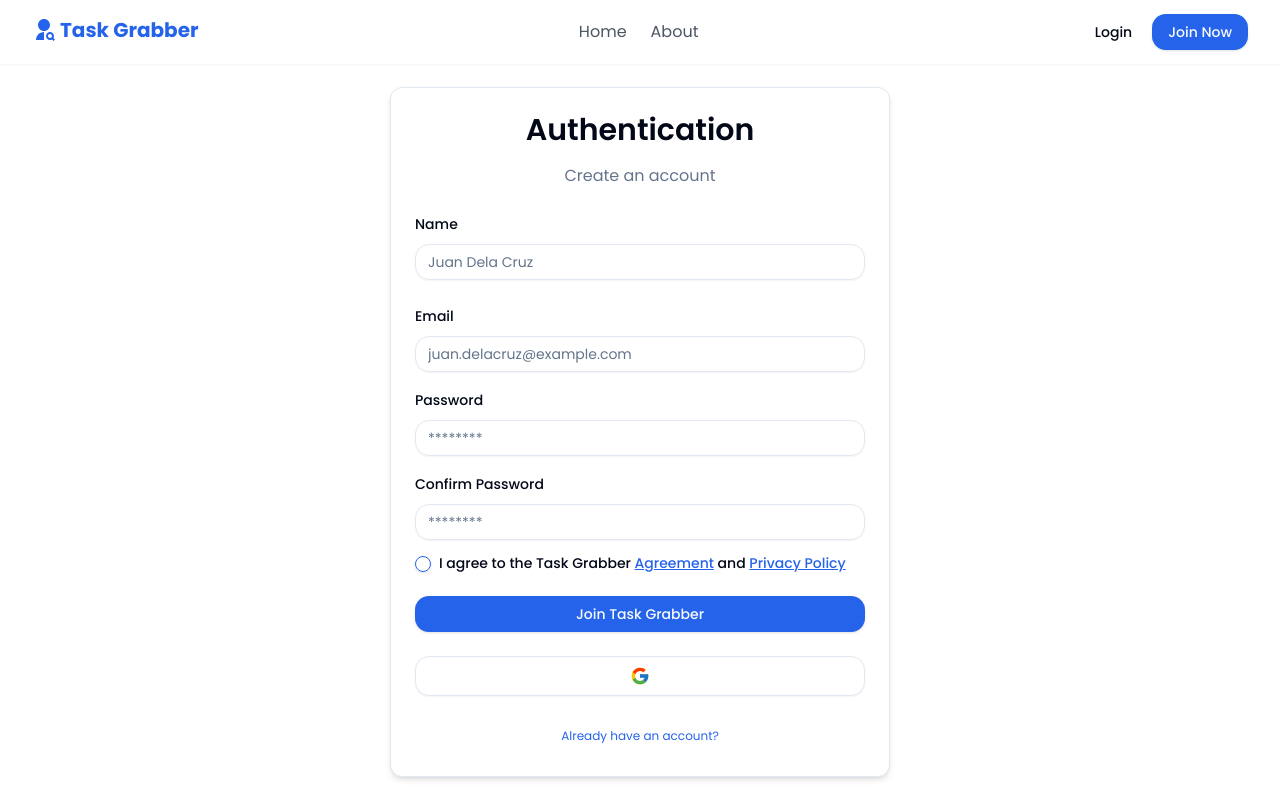
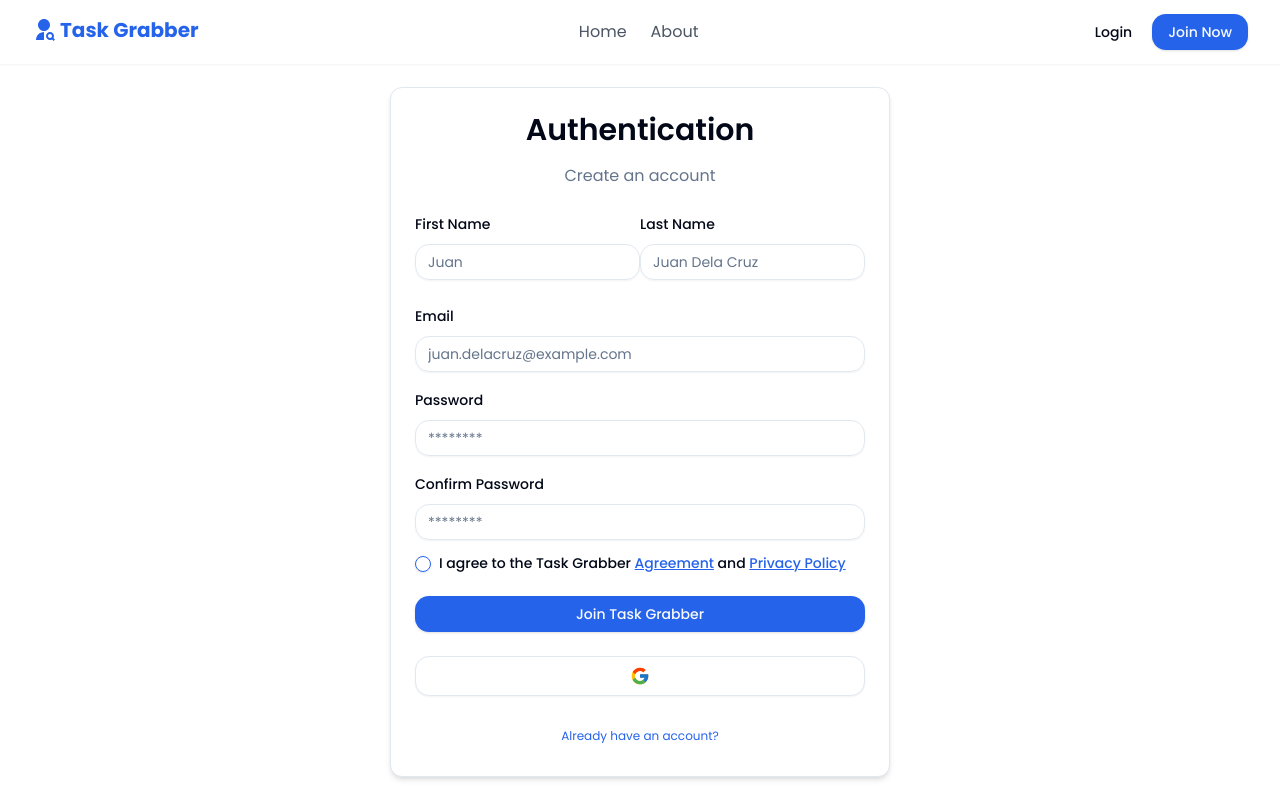
Before and after one commit to lemredd/frontend, a Next.js app: page /auth/join in a window 1280 px wide. Built offline with nearby package versions, Linux system fonts and the light colour scheme.

Commit message:
feat(component): register first and last name

```diff
--- a/components/custom/auth/register-form.tsx
+++ b/components/custom/auth/register-form.tsx
@@ -28,7 +28,8 @@ export const RegisterForm = () => {
   const form = useForm<z.infer<typeof RegisterSchema>>({
     resolver: zodResolver(RegisterSchema),
     defaultValues: {
-      name: '',
+      firstName: '',
+      lastName: '',
       email: '',
       password: '',
       confirmPassword: '',
@@ -57,12 +58,31 @@ export const RegisterForm = () => {
           onSubmit={form.handleSubmit(onSubmit)}
           className="space-y-6"
         >
+          <div className="flex items-center justify-between">
             <FormField
               control={form.control}
-            name="name"
+              name="firstName"
               render={({ field }) => (
                 <FormItem>
-                <FormLabel>Name</FormLabel>
+                  <FormLabel>First Name</FormLabel>
+                  <FormControl>
+                    <Input
+                      {...field}
+                      disabled={isPending}
+                      type="text"
+                      placeholder="Juan"
+                    />
+                  </FormControl>
+                  <FormMessage />
+                </FormItem>
+              )}
+            />
+            <FormField
+              control={form.control}
+              name="lastName"
+              render={({ field }) => (
+                <FormItem>
+                  <FormLabel>Last Name</FormLabel>
                   <FormControl>
                     <Input
                       {...field}
@@ -75,6 +95,7 @@ export const RegisterForm = () => {
                 </FormItem>
               )}
             />
+          </div>
 
           <div className="space-y-4">
             <FormField
```
Lines whose indentation alone changed are shown as unchanged.
